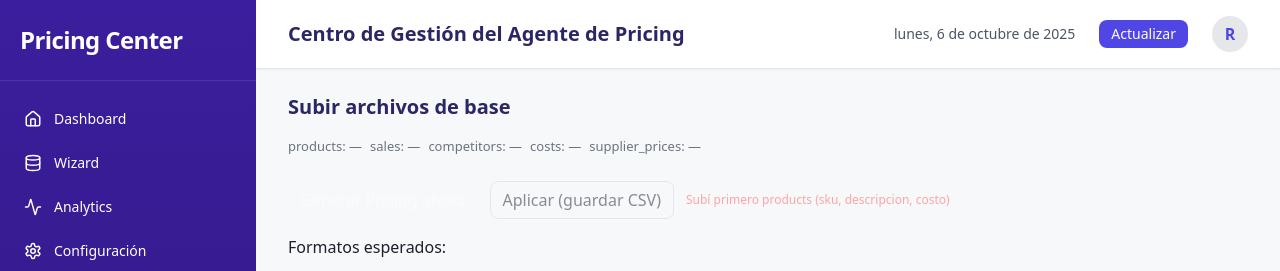
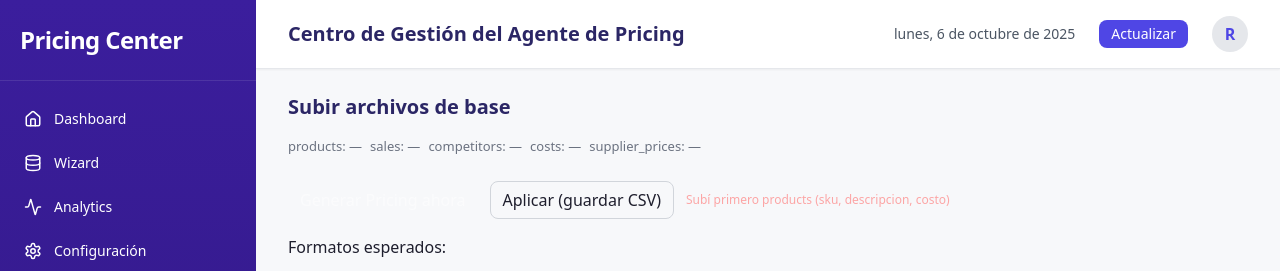
Before and after one commit to ralborta/pricing-vercel-upload, a Next.js app: page / in a window 1280 px wide. Shown: the top 271 px of the page. Built offline with nearby package versions, Linux system fonts and the light colour scheme.

Commit message:
fix(apply): autogenera preview si falta y guarda; summary para links de datasets

```diff
--- a/app/page.tsx
+++ b/app/page.tsx
@@ -47,17 +47,31 @@ export default function Home() {
   };
 
   const applyPricing = async () => {
-    if (!preview) return alert('Primero hacé Preview');
     setBusy(true);
+    let rows = preview;
+    try {
+      if (!rows) {
+        const fd = new FormData();
+        fd.append('config', JSON.stringify(cfg));
+        const pre = await fetch('/api/pricing/preview', { method:'POST', body: fd });
+        const pj = await pre.json();
+        if (!pre.ok) throw new Error(pj.error || 'Error generando preview');
+        rows = pj.preview;
+        setPreview(rows);
+      }
       const res = await fetch('/api/pricing/apply', {
         method:'POST',
         headers:{'Content-Type':'application/json'},
-      body: JSON.stringify({ rows: preview, config: cfg })
+        body: JSON.stringify({ rows, config: cfg })
       });
       const json = await res.json();
+      if (!res.ok) throw new Error(json.error || 'Error guardando');
+      alert(`Precios aplicados. Archivo: ${json.url}`);
+    } catch (e:any) {
+      alert(e.message || 'Error');
+    } finally {
       setBusy(false);
-    if (!res.ok) return alert(json.error || 'Error');
-    alert(`Precios aplicados. Archivo: ${json.url}`);
+    }
   };
 
   return (
@@ -81,7 +95,7 @@ export default function Home() {
           if (!res.ok) return alert(json.error||'Error'); setPreview(json.preview);
         }}
         >Generar Pricing ahora</button>
-        <button className="px-3 py-1.5 rounded-lg border border-gray-300 hover:bg-gray-50 disabled:opacity-50" disabled={busy || !preview} onClick={applyPricing}>Aplicar (guardar CSV)</button>
+        <button className="px-3 py-1.5 rounded-lg border border-gray-300 hover:bg-gray-50 disabled:opacity-50" disabled={busy} onClick={applyPricing}>Aplicar (guardar CSV)</button>
         {!ready && <span className="text-[12px] text-red-300">Subí primero products (sku, descripcion, costo)</span>}
       </div>
       <p>Formatos esperados:</p>
@@ -122,7 +136,7 @@ export default function Home() {
             const json = await res.json(); setBusy(false);
             if (!res.ok) return alert(json.error||'Error'); setPreview(json.preview);
           }}>Preview (últimos datasets)</button>
-          <button className="px-3 py-1.5 rounded-lg bg-brand-600 text-white hover:bg-brand-700 disabled:opacity-50" disabled={busy || !preview} onClick={applyPricing}>Apply</button>
+          <button className="px-3 py-1.5 rounded-lg bg-brand-600 text-white hover:bg-brand-700 disabled:opacity-50" disabled={busy} onClick={applyPricing}>Apply</button>
         </div>
 
         {preview && (
```
Lines whose indentation alone changed are shown as unchanged.
